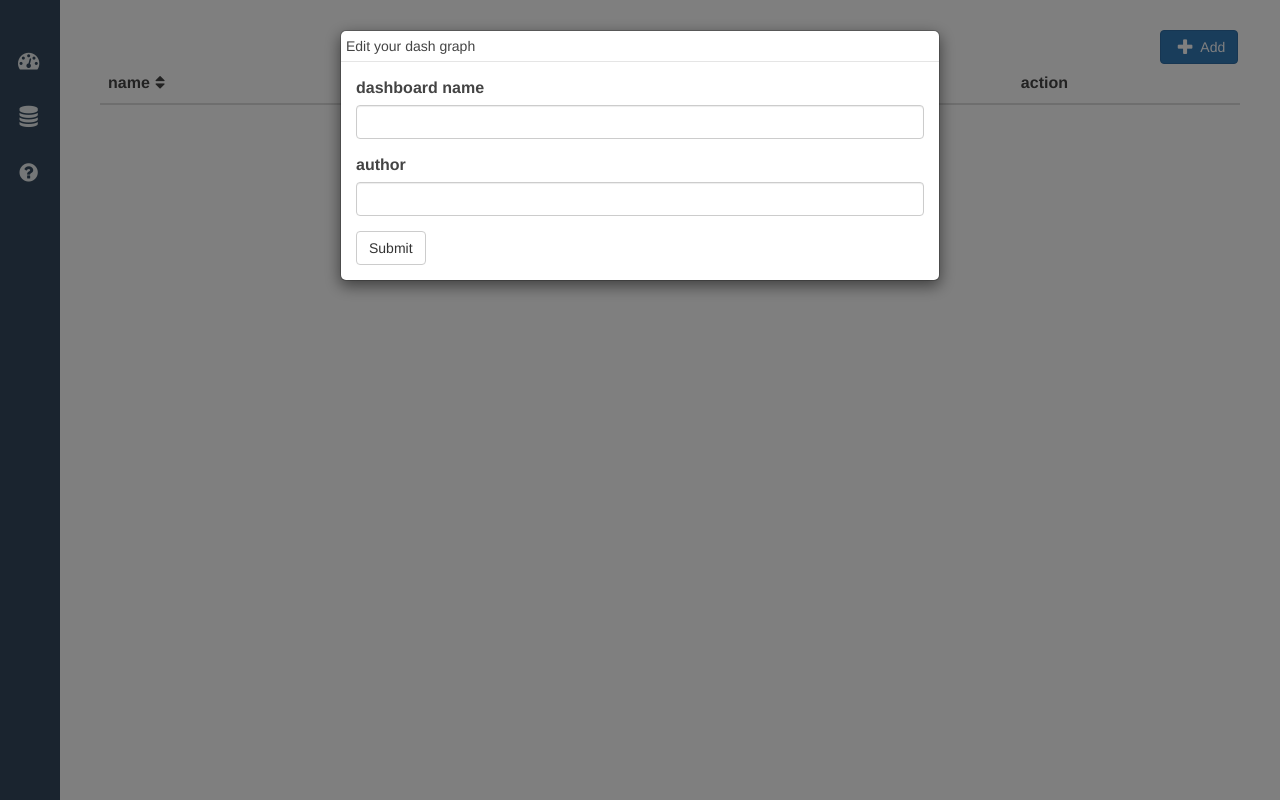
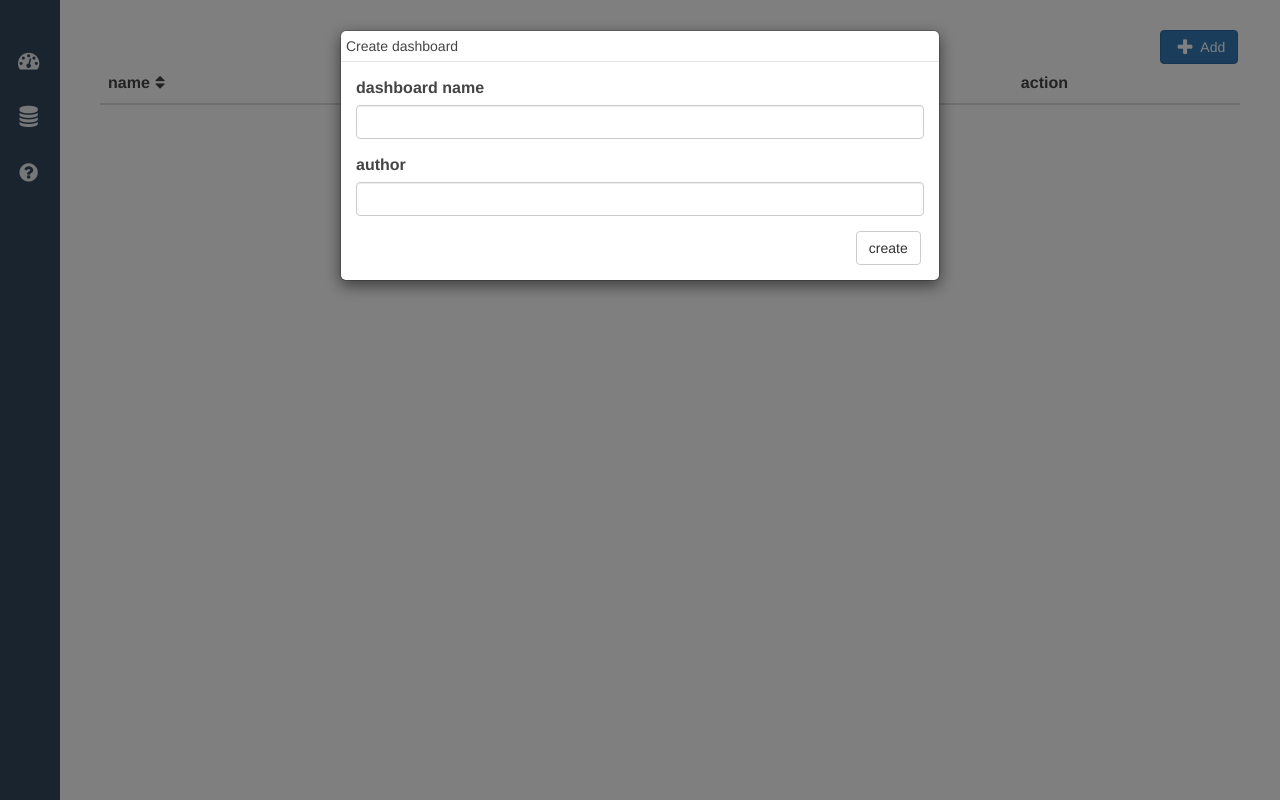
Before and after one commit to litaotao/IPython-Dashboard, a Flask app: page / in a window 1280 px wide, after a click on "Add". Run offline with Flask 2, Linux system fonts and the light colour scheme; data that the repository does not hold is empty; some libraries are stand-ins or nearby versions.

Commit message:
update readme, update a screenshot and some typo

```diff
--- a/dashboard/templates/home.html
+++ b/dashboard/templates/home.html
@@ -30,7 +30,7 @@
         <div class="modal-content">
             <!-- Editor Modal Header -->
             <div class="modal-header" style="padding: 5px;">
-                <h5 class="modal-title" id="myModalLabel">Edit your dash graph</h5>
+                <h5 class="modal-title" id="myModalLabel">Create dashboard</h5>
             </div>
             <!-- Editor Modal Content -->
             <div class="modal-body">
@@ -43,7 +43,7 @@
                         <label>author</label>
                         <input class="form-control" id="author">
                     </div>
-                    <button id="submit" class="btn btn-default">Submit</button>
+                    <button id="submit" class="btn btn-default" style="margin-left: 88%;">create</button>
                 </form>
             </div>
         </div>
```
Also changed, not shown: README.md, 1 other file.
